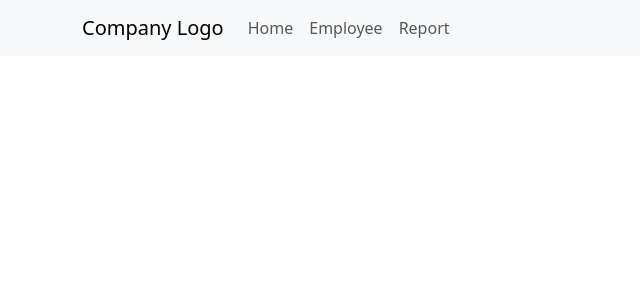
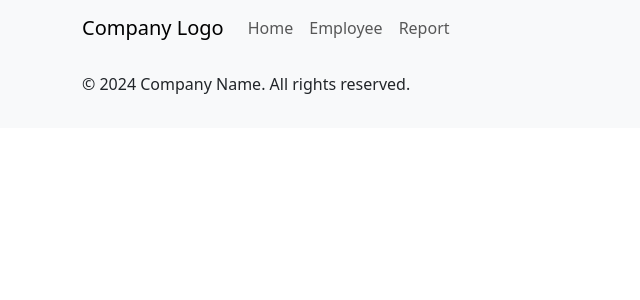
Before and after one commit to 7vTr0x7/React.js-2, a React (Vite) app in the folder IR_HW4/: page / in a window 1280 px wide. Shown: the top 300 px of the page, without its empty margins (0-640 px from the left). Built offline with nearby package versions, Linux system fonts and the light colour scheme.

Commit message:
IR_HW4 - Footer

```diff
--- /dev/null
+++ b/IR_HW4/src/components/Footer.jsx
@@ -0,0 +1,13 @@
+import React from "react";
+
+const Footer = () => {
+  return (
+    <footer className="bg-body-tertiary text-dark">
+      <div className="container py-3">
+        <p>&copy; 2024 Company Name. All rights reserved.</p>
+      </div>
+    </footer>
+  );
+};
+
+export default Footer;
--- a/IR_HW4/src/pages/Home.jsx
+++ b/IR_HW4/src/pages/Home.jsx
@@ -1,10 +1,13 @@
 import React from "react";
 import Header from "../components/Header";
+import Footer from "../components/Footer";
 
 const Home = () => {
   return (
     <>
       <Header />
+      <main></main>
+      <Footer />
     </>
   );
 };
```
